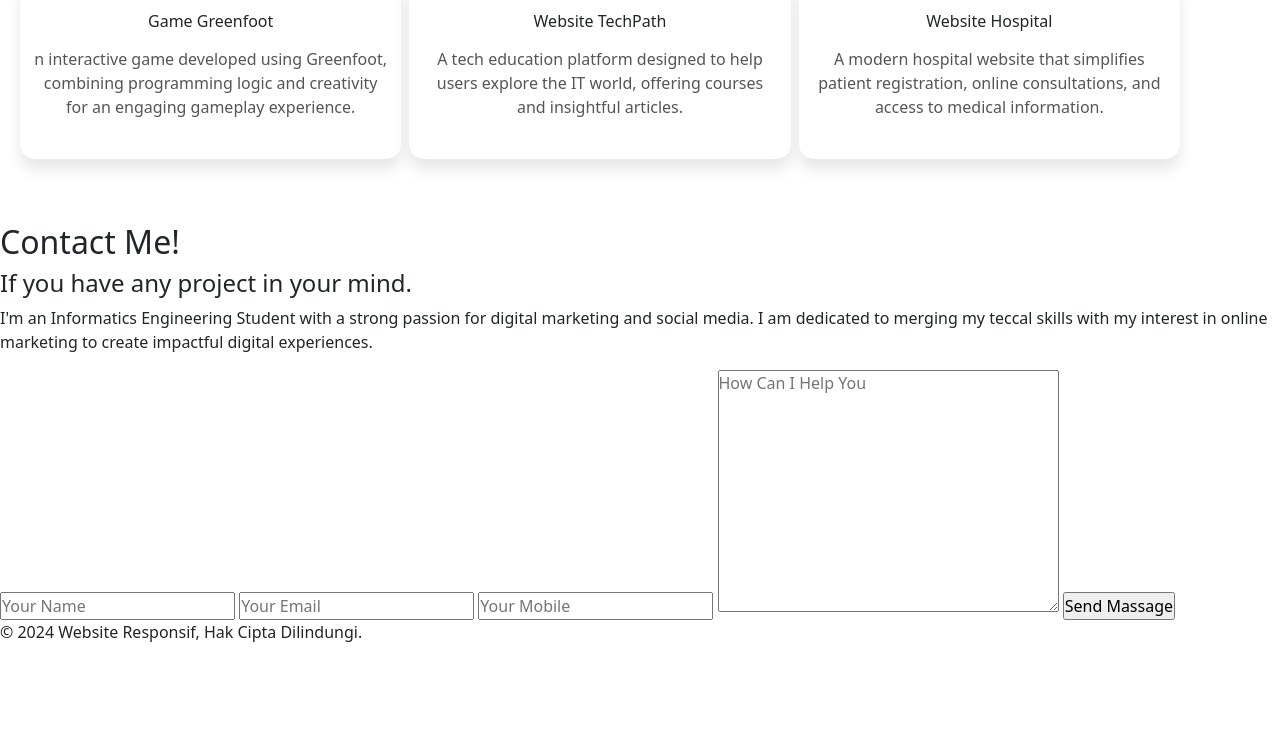
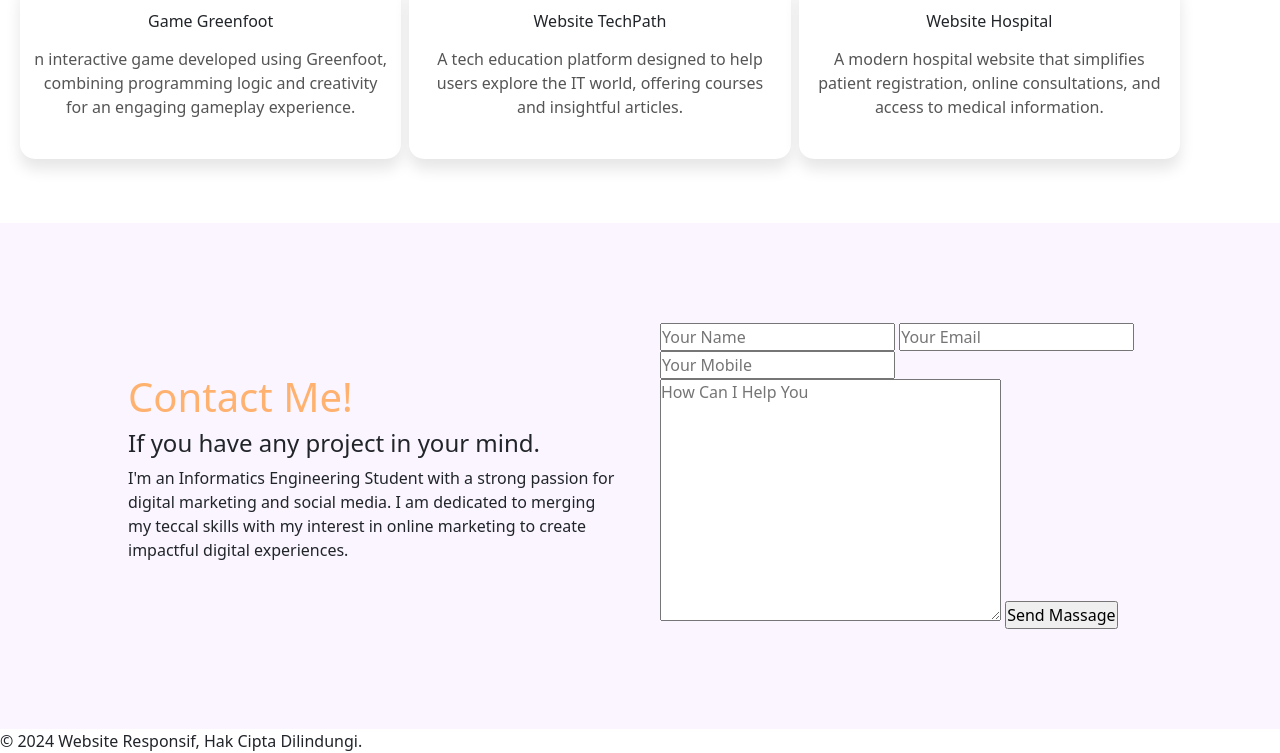
Before and after one commit to rahmaauliakh/ama-personalbranding, a plain HTML site: page index.html in a window 1280 px wide. Shown: the part 1156-1909 px from the top of the page. Before the commit the page ends 1800 px from the top, so only its background shows below. Drawn offline with nearby package versions, Linux system fonts and the light colour scheme.

Commit message:
css contact

```diff
--- a/style.css
+++ b/style.css
@@ -411,3 +411,31 @@ section.portofolio {
         height: 200px;
     }
 }
+
+.contact {
+    background: var(--extra-light);
+    display: grid;
+    grid-template-columns: repeat(2, 1fr);
+    align-items: center;
+    gap: 2.5rem;
+    padding: 100px 10%;
+}
+
+.contact-text h2 {
+    font-size: 2.5rem;
+    color: var(--text-dark);
+}
+
+.contact {
+    background: var(--extra-light);
+    display: grid;
+    grid-template-columns: repeat(2, 1fr);
+    align-items: center;
+    gap: 2.5rem;
+    padding: 100px 10%;
+}
+
+.contact-text h2 {
+    font-size: 2.5rem;
+    color: var(--text-dark);
+}
```
